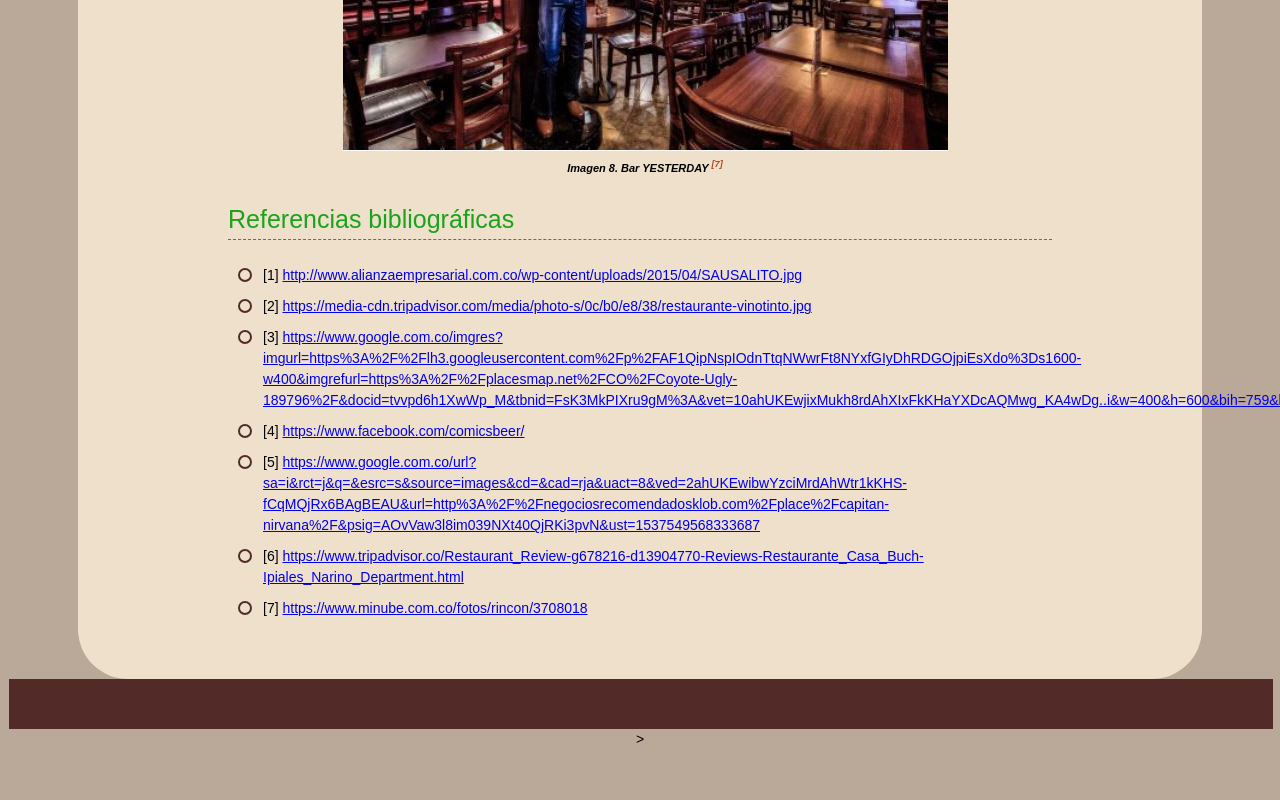
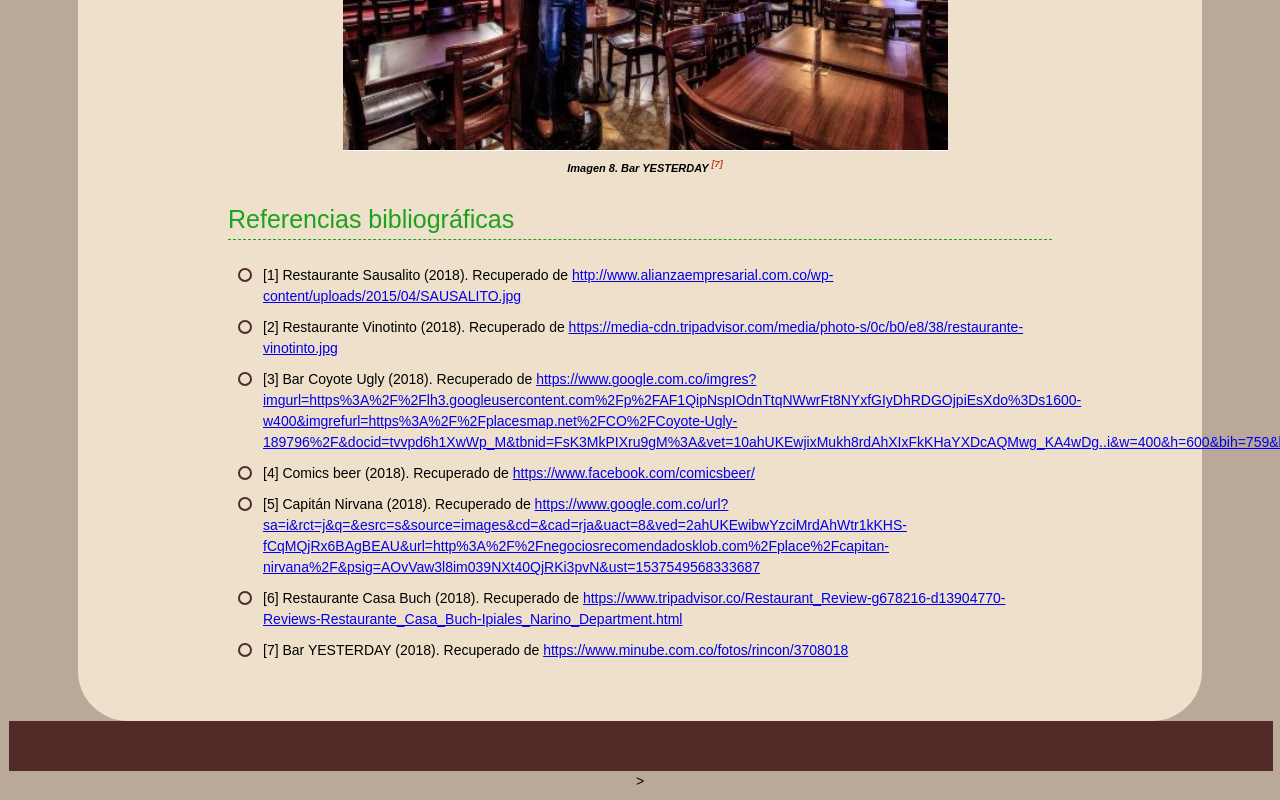
Before and after one commit to saarboledaz/Cervecao, a plain HTML site: page emercado.html in a window 1280 px wide. Shown: the part 5208-6008 px from the top of the page. Before the commit the page ends 5966 px from the top, so only its background shows below. Drawn offline with nearby package versions, Linux system fonts and the light colour scheme; no server answers; files whose address does not match are found by name.

Commit message:
Referenced

```diff
--- a/emercado.html
+++ b/emercado.html
@@ -163,13 +163,13 @@
         </ul>
         <h3>Referencias bibliográficas</h3>
         <ul class="data_list">
-            <li>[1] <a href="http://www.alianzaempresarial.com.co/wp-content/uploads/2015/04/SAUSALITO.jpg" target="_blank">http://www.alianzaempresarial.com.co/wp-content/uploads/2015/04/SAUSALITO.jpg</a></li>
-            <li>[2] <a href="https://media-cdn.tripadvisor.com/media/photo-s/0c/b0/e8/38/restaurante-vinotinto.jpg" target="_blank">https://media-cdn.tripadvisor.com/media/photo-s/0c/b0/e8/38/restaurante-vinotinto.jpg</a></li>
-            <li>[3] <a href="https://www.google.com.co/imgres?imgurl=https%3A%2F%2Flh3.googleusercontent.com%2Fp%2FAF1QipNspIOdnTtqNWwrFt8NYxfGIyDhRDGOjpiEsXdo%3Ds1600-w400&imgrefurl=https%3A%2F%2Fplacesmap.net%2FCO%2FCoyote-Ugly-189796%2F&docid=tvvpd6h1XwWp_M&tbnid=FsK3MkPIXru9gM%3A&vet=10ahUKEwjixMukh8rdAhXIxFkKHaYXDcAQMwg_KA4wDg..i&w=400&h=600&bih=759&biw=1536&q=coyote%20ugly%20pasto&ved=0ahUKEwjixMukh8rdAhXIxFkKHaYXDcAQMwg_KA4wDg&iact=mrc&uact=8" target="_blank">https://www.google.com.co/imgres?imgurl=https%3A%2F%2Flh3.googleusercontent.com%2Fp%2FAF1QipNspIOdnTtqNWwrFt8NYxfGIyDhRDGOjpiEsXdo%3Ds1600-w400&imgrefurl=https%3A%2F%2Fplacesmap.net%2FCO%2FCoyote-Ugly-189796%2F&docid=tvvpd6h1XwWp_M&tbnid=FsK3MkPIXru9gM%3A&vet=10ahUKEwjixMukh8rdAhXIxFkKHaYXDcAQMwg_KA4wDg..i&w=400&h=600&bih=759&biw=1536&q=coyote%20ugly%20pasto&ved=0ahUKEwjixMukh8rdAhXIxFkKHaYXDcAQMwg_KA4wDg&iact=mrc&uact=8</a></li>
-            <li>[4] <a href="https://www.facebook.com/comicsbeer/" target="_blank">https://www.facebook.com/comicsbeer/</a></li>
-            <li>[5] <a href="https://www.google.com.co/url?sa=i&rct=j&q=&esrc=s&source=images&cd=&cad=rja&uact=8&ved=2ahUKEwibwYzciMrdAhWtr1kKHS-fCqMQjRx6BAgBEAU&url=http%3A%2F%2Fnegociosrecomendadosklob.com%2Fplace%2Fcapitan-nirvana%2F&psig=AOvVaw3l8im039NXt40QjRKi3pvN&ust=1537549568333687" target="_blank">https://www.google.com.co/url?sa=i&rct=j&q=&esrc=s&source=images&cd=&cad=rja&uact=8&ved=2ahUKEwibwYzciMrdAhWtr1kKHS-fCqMQjRx6BAgBEAU&url=http%3A%2F%2Fnegociosrecomendadosklob.com%2Fplace%2Fcapitan-nirvana%2F&psig=AOvVaw3l8im039NXt40QjRKi3pvN&ust=1537549568333687</a></li>
-            <li>[6] <a href="https://www.tripadvisor.co/Restaurant_Review-g678216-d13904770-Reviews-Restaurante_Casa_Buch-Ipiales_Narino_Department.html" target="_blank">https://www.tripadvisor.co/Restaurant_Review-g678216-d13904770-Reviews-Restaurante_Casa_Buch-Ipiales_Narino_Department.html</a></li>
-            <li>[7] <a href="https://www.minube.com.co/fotos/rincon/3708018" target="_blank">https://www.minube.com.co/fotos/rincon/3708018</a></li>
+            <li>[1] Restaurante Sausalito (2018). Recuperado de <a href="http://www.alianzaempresarial.com.co/wp-content/uploads/2015/04/SAUSALITO.jpg" target="_blank">http://www.alianzaempresarial.com.co/wp-content/uploads/2015/04/SAUSALITO.jpg</a></li>
+            <li>[2] Restaurante Vinotinto (2018). Recuperado de <a href="https://media-cdn.tripadvisor.com/media/photo-s/0c/b0/e8/38/restaurante-vinotinto.jpg" target="_blank">https://media-cdn.tripadvisor.com/media/photo-s/0c/b0/e8/38/restaurante-vinotinto.jpg</a></li>
+            <li>[3] Bar Coyote Ugly (2018). Recuperado de <a href="https://www.google.com.co/imgres?imgurl=https%3A%2F%2Flh3.googleusercontent.com%2Fp%2FAF1QipNspIOdnTtqNWwrFt8NYxfGIyDhRDGOjpiEsXdo%3Ds1600-w400&imgrefurl=https%3A%2F%2Fplacesmap.net%2FCO%2FCoyote-Ugly-189796%2F&docid=tvvpd6h1XwWp_M&tbnid=FsK3MkPIXru9gM%3A&vet=10ahUKEwjixMukh8rdAhXIxFkKHaYXDcAQMwg_KA4wDg..i&w=400&h=600&bih=759&biw=1536&q=coyote%20ugly%20pasto&ved=0ahUKEwjixMukh8rdAhXIxFkKHaYXDcAQMwg_KA4wDg&iact=mrc&uact=8" target="_blank">https://www.google.com.co/imgres?imgurl=https%3A%2F%2Flh3.googleusercontent.com%2Fp%2FAF1QipNspIOdnTtqNWwrFt8NYxfGIyDhRDGOjpiEsXdo%3Ds1600-w400&imgrefurl=https%3A%2F%2Fplacesmap.net%2FCO%2FCoyote-Ugly-189796%2F&docid=tvvpd6h1XwWp_M&tbnid=FsK3MkPIXru9gM%3A&vet=10ahUKEwjixMukh8rdAhXIxFkKHaYXDcAQMwg_KA4wDg..i&w=400&h=600&bih=759&biw=1536&q=coyote%20ugly%20pasto&ved=0ahUKEwjixMukh8rdAhXIxFkKHaYXDcAQMwg_KA4wDg&iact=mrc&uact=8</a></li>
+            <li>[4] Comics beer (2018). Recuperado de <a href="https://www.facebook.com/comicsbeer/" target="_blank">https://www.facebook.com/comicsbeer/</a></li>
+            <li>[5] Capitán Nirvana (2018). Recuperado de <a href="https://www.google.com.co/url?sa=i&rct=j&q=&esrc=s&source=images&cd=&cad=rja&uact=8&ved=2ahUKEwibwYzciMrdAhWtr1kKHS-fCqMQjRx6BAgBEAU&url=http%3A%2F%2Fnegociosrecomendadosklob.com%2Fplace%2Fcapitan-nirvana%2F&psig=AOvVaw3l8im039NXt40QjRKi3pvN&ust=1537549568333687" target="_blank">https://www.google.com.co/url?sa=i&rct=j&q=&esrc=s&source=images&cd=&cad=rja&uact=8&ved=2ahUKEwibwYzciMrdAhWtr1kKHS-fCqMQjRx6BAgBEAU&url=http%3A%2F%2Fnegociosrecomendadosklob.com%2Fplace%2Fcapitan-nirvana%2F&psig=AOvVaw3l8im039NXt40QjRKi3pvN&ust=1537549568333687</a></li>
+            <li>[6] Restaurante Casa Buch (2018). Recuperado de <a href="https://www.tripadvisor.co/Restaurant_Review-g678216-d13904770-Reviews-Restaurante_Casa_Buch-Ipiales_Narino_Department.html" target="_blank">https://www.tripadvisor.co/Restaurant_Review-g678216-d13904770-Reviews-Restaurante_Casa_Buch-Ipiales_Narino_Department.html</a></li>
+            <li>[7] Bar YESTERDAY (2018). Recuperado de <a href="https://www.minube.com.co/fotos/rincon/3708018" target="_blank">https://www.minube.com.co/fotos/rincon/3708018</a></li>
 
         </ul>
     </div>
```
